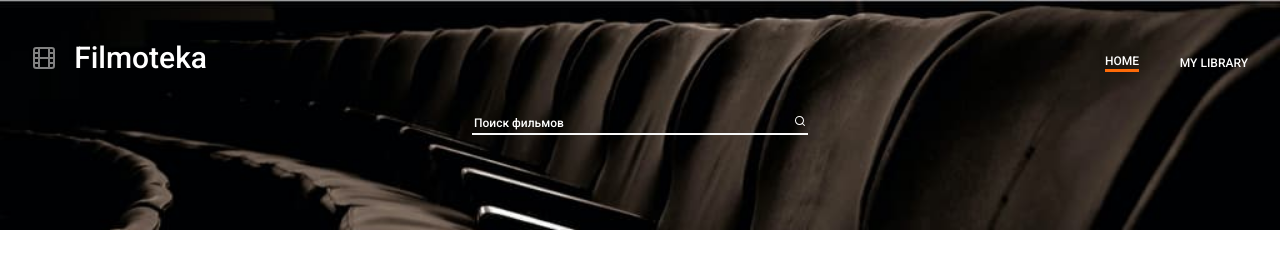
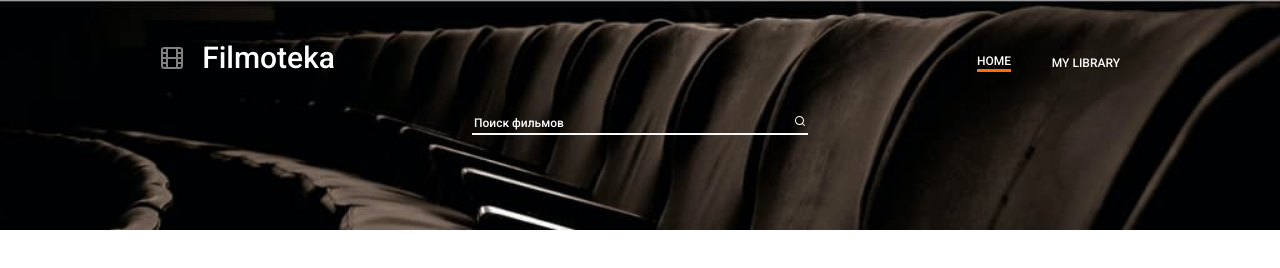
Before and after one commit to MykhailoHurak/goit-js-team-project, a website built with Parcel: page src/index.html in a window 1280 px wide. Built offline with nearby package versions, Linux system fonts and the light colour scheme.

Commit message:
Update _container.scss

```diff
--- a/src/sass/components/_container.scss
+++ b/src/sass/components/_container.scss
@@ -4,8 +4,8 @@
   padding-left: 20px;
   padding-right: 20px;
 
-  @media screen and (min-width: 480px) {
-    width: 480px;
+  @media screen and (min-width: 320px) {
+    width: 320px;
   }
 
   @media screen and (min-width: 768px) {
@@ -14,7 +14,7 @@
     padding-right: 32px;
   }
 
-  @media screen and (min-width: 1280px) {
-    width: 1280px;
+  @media screen and (min-width: 1024px) {
+    width: 1024px;
   }
 }
```
Also changed, not shown: src/sass/layout/_header-home.scss (+26 -0 lines).
